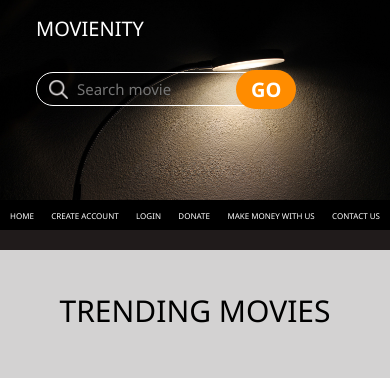
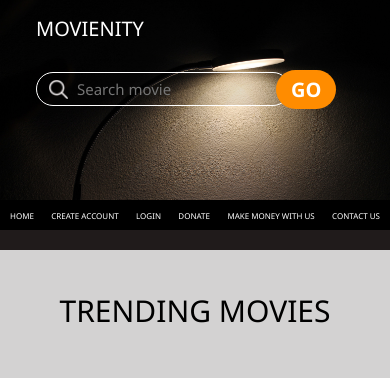
Before and after one commit to 22LOVEJERRY/movienity0, a plain HTML site: page index.html in a window 390 px wide. Shown: the top 378 px of the page. Drawn offline with Linux system fonts and the light colour scheme; grey boxes are pictures that could not be loaded.

Commit message:
Add files via upload

```diff
--- a/mobile.css
+++ b/mobile.css
@@ -23,7 +23,7 @@
 
      article form b{
         padding: 6px 15px;
-       left: 200px;
+       left: 240px;
      }
 
      header nav{
```
